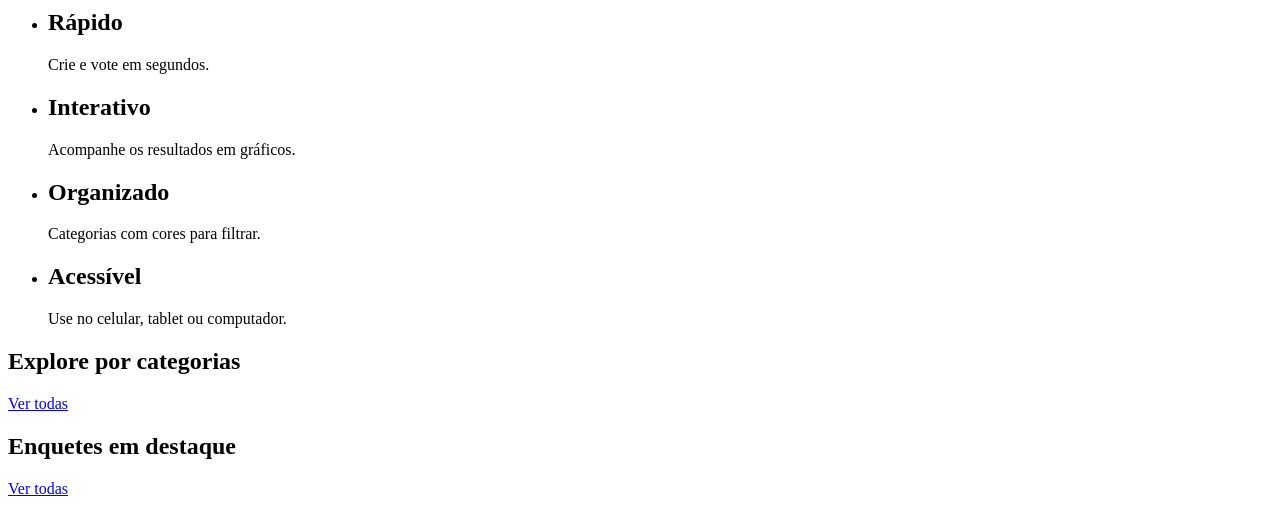
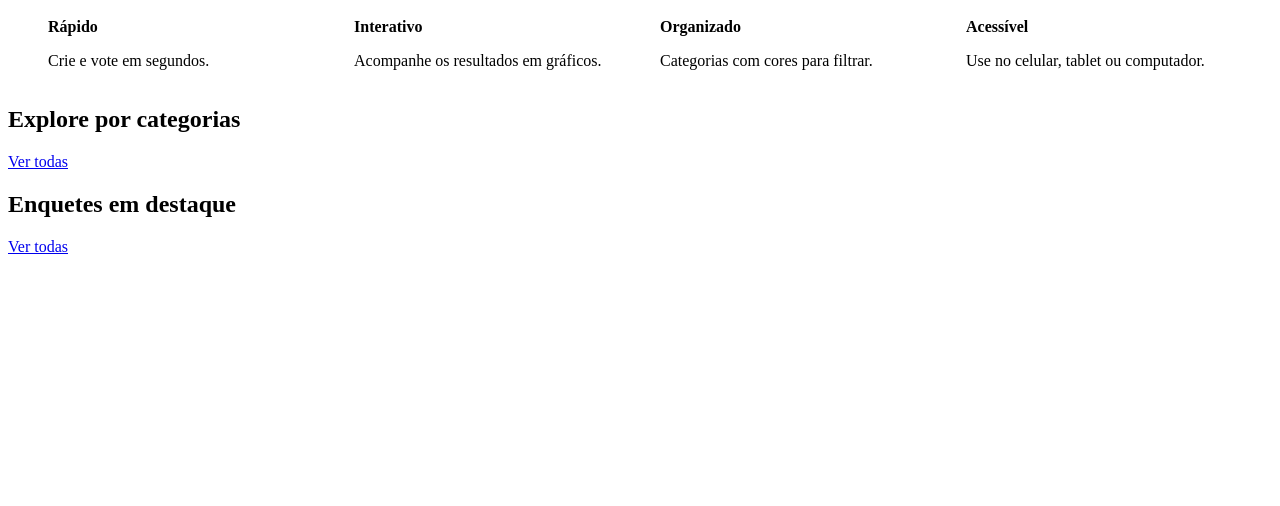
Before and after one commit to Nat020510/Enquetes-TrabalhoLPW, a PHP site: page / in a window 1280 px wide. Shown: the part 486-992 px from the top of the page. After the commit the page ends 740 px from the top, so only its background shows below. Run offline with PHP 8.4, Linux system fonts and the light colour scheme.

Commit message:
Add styles for diferenciais section
Added styles for diferenciais section including grid layout and flex properties.

```diff
--- a/css/index.css
+++ b/css/index.css
@@ -99,3 +99,33 @@
   border-radius: var(--raio-pilula);
   transition: width 1s cubic-bezier(0.2, 0.8, 0.2, 1);
 }
+
+
+/* ==========================================================================
+   2. DIFERENCIAIS
+   ========================================================================== */
+.diferenciais {
+  display: grid;
+  grid-template-columns: repeat(4, 1fr);
+  background: var(--cor-superficie);
+  border: 1px solid var(--cor-borda);
+  border-radius: var(--raio-lg);
+}
+
+.diferencial {
+  display: flex;
+  align-items: flex-start;
+  gap: var(--espaco-4);
+  padding: var(--espaco-5);
+  color: var(--cor-texto-suave);
+  font-size: var(--texto-sm);
+}
+
+.diferencial + .diferencial {
+  border-left: 1px solid var(--cor-borda);
+}
+
+.diferencial__titulo {
+  font-size: var(--texto-lg);
+  color: var(--cor-texto);
+}
```
